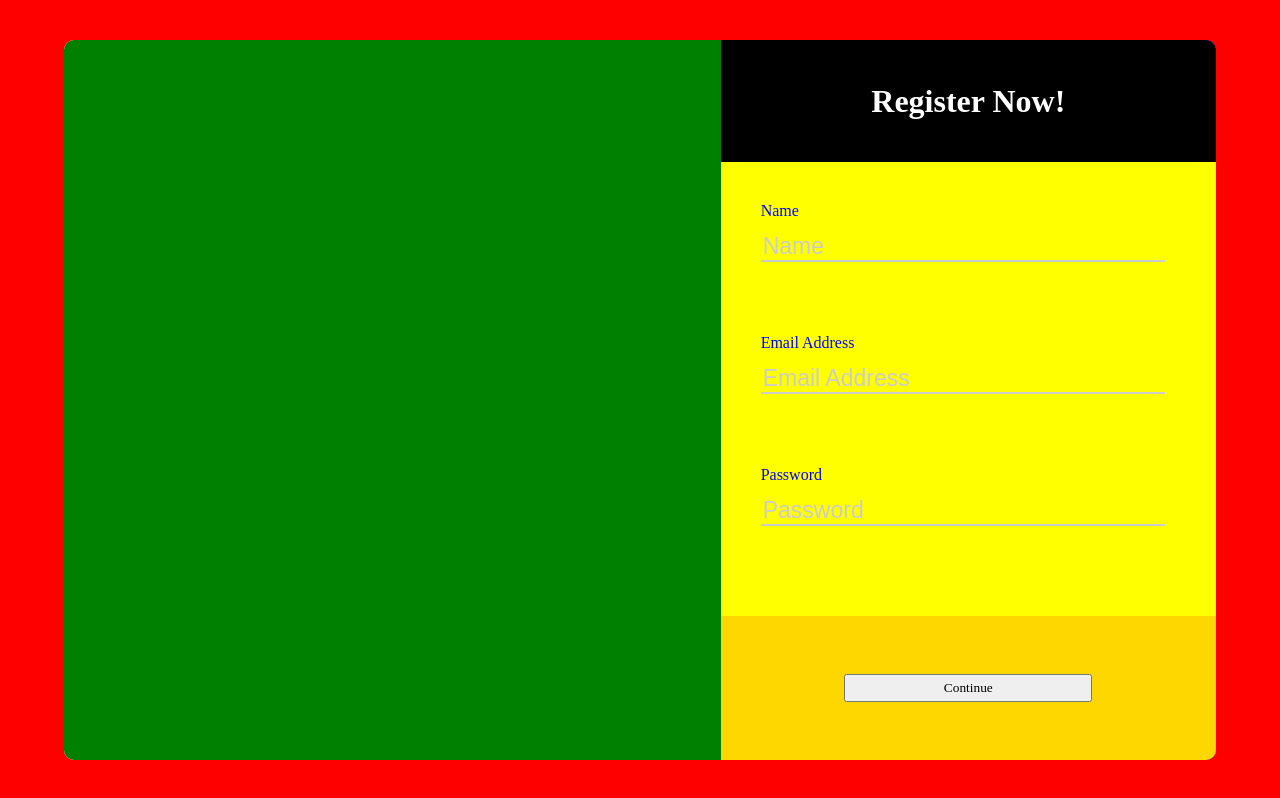
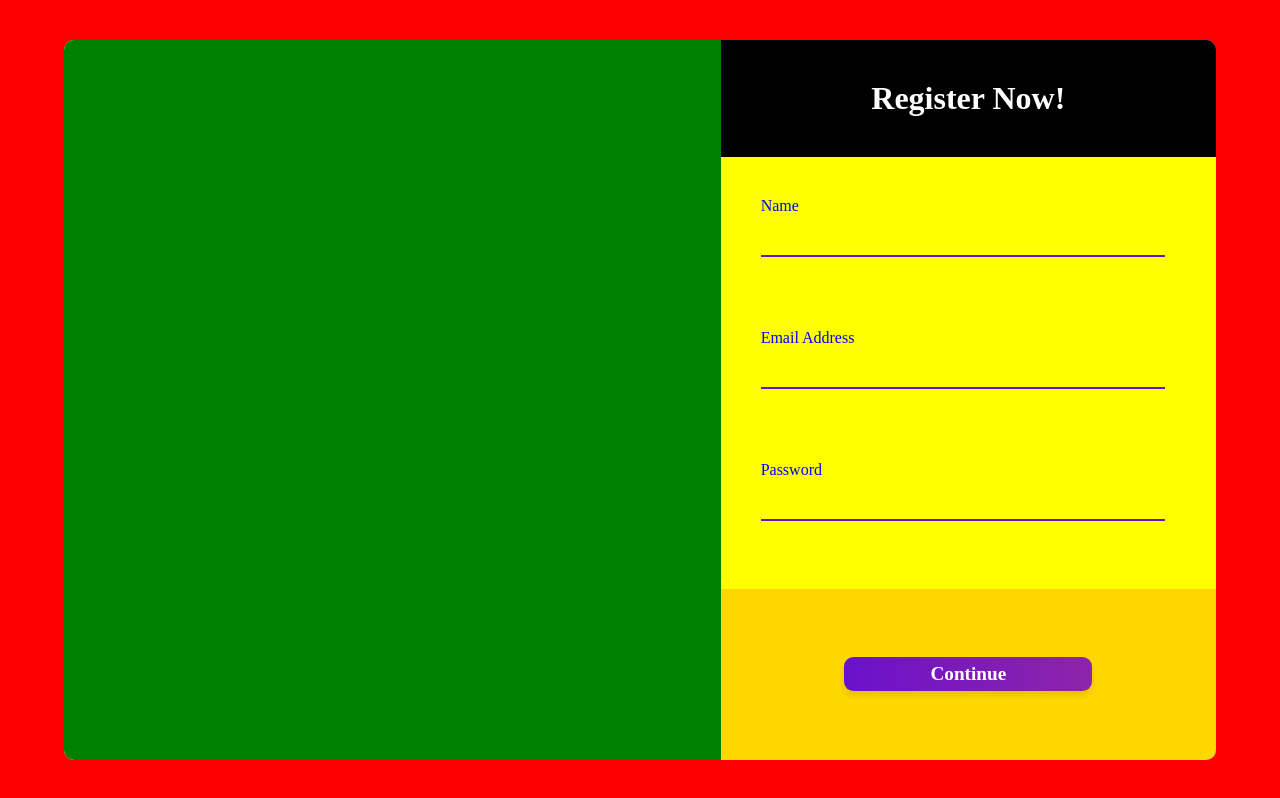
Before and after one commit to bismansahni/refermefrontend, a React (Create React App) app: page / in a window 1280 px wide. Built offline with nearby package versions, Linux system fonts and the light colour scheme; no server answers; the HTML template or start-up script is replaced by a standard one.

Commit message:
best one till now

```diff
--- a/src/Components/Register.js
+++ b/src/Components/Register.js
@@ -58,15 +58,15 @@ return (
           <form>
               <div className="form-group">
                 <label htmlFor="name">Name</label>
-                <input type="text" id="name" name="name" placeholder="Name" />
+                <input type="text" id="name" name="name" />
               </div>
               <div className="form-group">
                 <label htmlFor="email">Email Address</label>
-                <input type="email" id="email" name="email" placeholder="Email Address" />
+                <input type="email" id="email" name="email"  />
               </div>
               <div className="form-group">
                 <label htmlFor="password">Password</label>
-                <input type="password" id="password" name="password" placeholder="Password" />
+                <input type="password" id="password" name="password"  />
               </div>
               {/* <button type="submit">Register</button> */}
             </form>
--- a/src/styles/Register.css
+++ b/src/styles/Register.css
@@ -70,16 +70,18 @@
     margin-left: 5%;
     background-color: transparent;
     border: none;
-    border-bottom: 2px solid #ccc; /* Ensure a bottom border for visibility */
+    border-bottom: 2px solid #6a11cb; /* Ensure a bottom border for visibility */
     outline: none;
     font-size: 1.2em; /* Ensure font size remains large */
     color: black; /* Ensure input text is visible */
+    font-family: 'Poppins';
   }
 
   .form-group input::placeholder {
     color: #ccc;
     font-size: 1.2em; /* Match the input font size */
     opacity: 1; /* Ensure the placeholder is visible */
+    font-family: 'Poppins';
   }
 
   .form-group input:focus {
@@ -87,11 +89,13 @@
     color: black;
     font-family: 'Poppins';
     font-size: 1.2em;
+    font-family: 'Poppins';
   }
 
   .form-group input:not(:placeholder-shown) {
     font-size: 1.2em; /* Ensure font size remains large after input */
     color: black; /* Ensure input text is visible */
+    font-family: 'Poppins';
   }
 
   .form-group label {
@@ -102,18 +106,43 @@
     text-align: left;
     margin-left: 5%;
   }
-
   .button-box {
-    height: 20%;
+    height: 25%;
     background-color: gold;
     justify-content: center;
     display: flex;
     align-items: center;
     font-family: 'Poppins';
+    border: none;
   }
 
   .button-box button {
-    height: 20%;
+    height: 20%; /* Adjusted for relative height */
     width: 50%;
     font-family: 'Poppins';
+    font-size: 1.2em; /* Increase font size */
+    font-weight: bold; /* Make the text bold */
+    color: white; /* Button text color */
+    background-color: #6a11cb; /* Base color */
+    background-image: linear-gradient(to right, #6a11cb, #8e24aa); /* Gradient */
+    border: none;
+    border-radius: 0.5em; /* Fully rounded */
+    cursor: pointer;
+    box-shadow: 0 0.25em 0.375em rgba(0, 0, 0, 0.1); /* Subtle shadow */
+    transition: all 0.3s ease; /* Smooth transition for hover effects */
+    display: flex;
+    justify-content: center;
+    align-items: center;
   }
+
+  .button-box button:hover {
+    background-image: linear-gradient(to right, #8e24aa, #6a11cb); /* Hover effect */
+    box-shadow: 0 0.375em 0.5em rgba(0, 0, 0, 0.2); /* Stronger shadow on hover */
+    transform: translateY(-0.125em); /* Slight lift on hover */
+  }
+
+  .button-box button:active {
+    background-image: linear-gradient(to right, #6a11cb, #8e24aa); /* Active state */
+    box-shadow: 0 0.125em 0.25em rgba(0, 0, 0, 0.1); /* Reduced shadow on click */
+    transform: translateY(0.0625em); /* Slight press effect */
+  }
```
